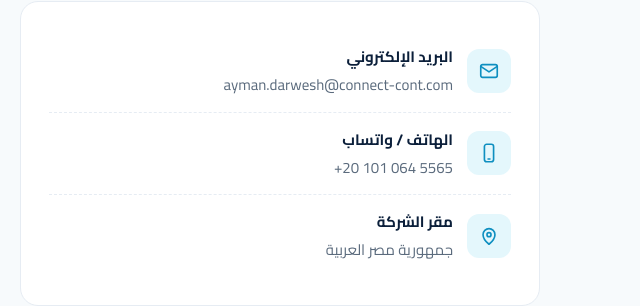
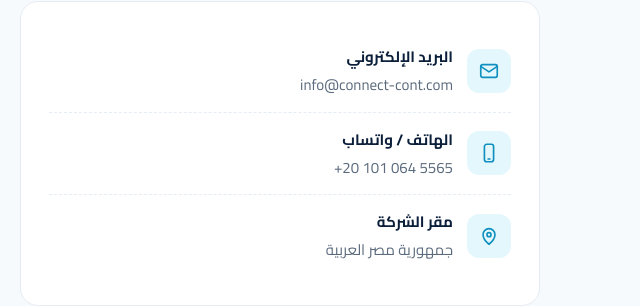
Before and after one commit to connect-contracting/connect-contracting.github.io, a plain HTML site: page index.html in a window 1280 px wide. Shown: the part 4116-4422 px from the top of the page, 640-1280 px from the left. Drawn offline with Linux system fonts and the light colour scheme.

Commit message:
Replace company contact email

```diff
--- a/index.html
+++ b/index.html
@@ -307,14 +307,14 @@ footer a{color:#9db4cc;text-decoration:none;font-weight:600}footer a:hover{color
       </div>
       <p style="color:var(--muted);margin-bottom:20px">إن كنتم شركة مقاولات أو مورداً وتحتاجون إلى مقاول من الباطن متخصص في أعمال الاتصالات، فأرسلوا إلينا تفاصيل العمل وسنرد عليكم بعرض واضح.</p>
       <div class="c-card">
-        <div class="c-item"><div class="ic"><svg viewBox="0 0 24 24" width="22" height="22" fill="none" stroke="#0e8fc0" stroke-width="1.8" stroke-linecap="round" stroke-linejoin="round"><rect x="3" y="5" width="18" height="14" rx="2"/><path d="M3 7l9 6 9-6"/></svg></div><div><b>البريد الإلكتروني</b><a href="mailto:ayman.darwesh@connect-cont.com">ayman.darwesh@connect-cont.com</a></div></div>
+        <div class="c-item"><div class="ic"><svg viewBox="0 0 24 24" width="22" height="22" fill="none" stroke="#0e8fc0" stroke-width="1.8" stroke-linecap="round" stroke-linejoin="round"><rect x="3" y="5" width="18" height="14" rx="2"/><path d="M3 7l9 6 9-6"/></svg></div><div><b>البريد الإلكتروني</b><a href="mailto:info@connect-cont.com">info@connect-cont.com</a></div></div>
         <div class="c-item"><div class="ic"><svg viewBox="0 0 24 24" width="22" height="22" fill="none" stroke="#0e8fc0" stroke-width="1.8" stroke-linecap="round" stroke-linejoin="round"><rect x="7" y="2.5" width="10" height="19" rx="2.5"/><path d="M11 18.5h2"/></svg></div><div><b>الهاتف / واتساب</b><a href="https://wa.me/201010645565" target="_blank" rel="noopener">+20 101 064 5565</a></div></div>
         <div class="c-item" style="border:0"><div class="ic"><svg viewBox="0 0 24 24" width="22" height="22" fill="none" stroke="#0e8fc0" stroke-width="1.8" stroke-linecap="round" stroke-linejoin="round"><path d="M12 21s-6.5-5.4-6.5-10.5a6.5 6.5 0 0 1 13 0C18.5 15.6 12 21 12 21z"/><circle cx="12" cy="10.5" r="2.2"/></svg></div><div><b>مقر الشركة</b><span class="v">جمهورية مصر العربية</span></div></div>
       </div>
     </div>
     <div class="c-card">
       <h3 style="color:var(--navy);font-weight:800;margin-bottom:16px">أرسل طلبك</h3>
-      <form action="mailto:ayman.darwesh@connect-cont.com" method="post" enctype="text/plain">
+      <form action="mailto:info@connect-cont.com" method="post" enctype="text/plain">
         <input type="text" name="الاسم" placeholder="الاسم / اسم الشركة" required>
         <input type="email" name="البريد" placeholder="البريد الإلكتروني" required>
         <input type="text" name="الموضوع" placeholder="نوع العمل المطلوب (مثال: تركيب وصلات لموقع)">
```
